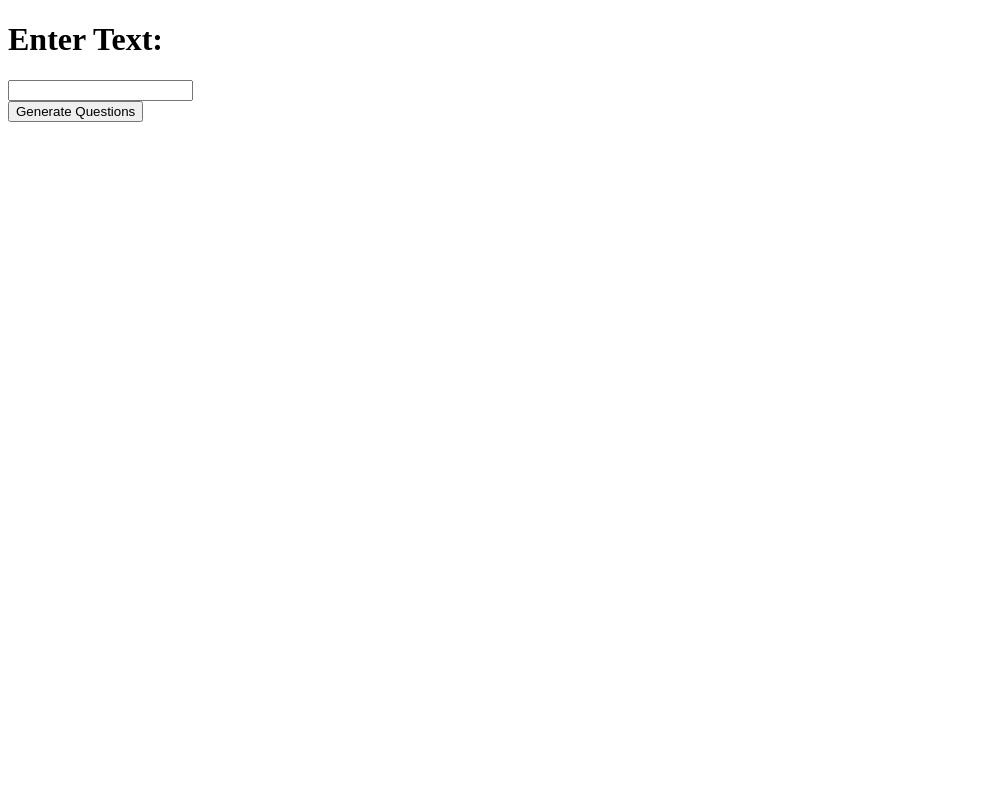
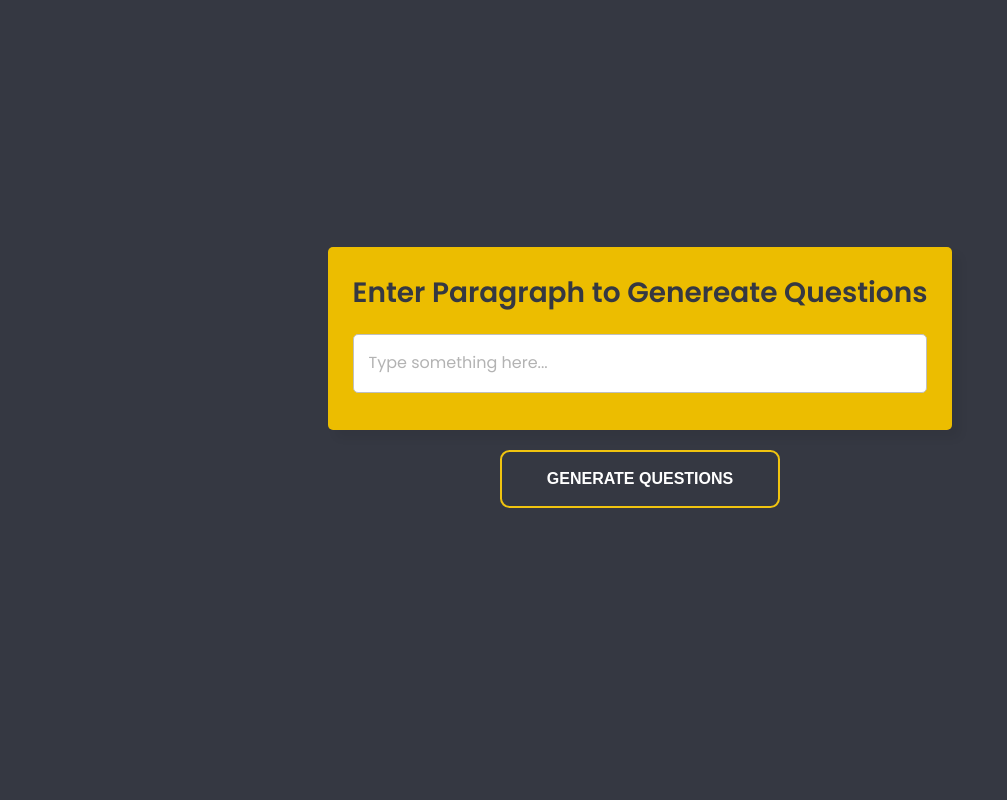
Before and after one commit to noelsj007/Automatic_question_generator, a Django app: page / in a window 1280 px wide. Shown: the whole page, without its empty margins (0-1007 px from the left). Run offline with Django 4.2, Linux system fonts and the light colour scheme.

Commit message:
input styling

```diff
--- a/aqg/settings.py
+++ b/aqg/settings.py
@@ -11,6 +11,7 @@ https://docs.djangoproject.com/en/4.1/ref/settings/
 """
 
 from pathlib import Path
+import os
 
 # Build paths inside the project like this: BASE_DIR / 'subdir'.
 BASE_DIR = Path(__file__).resolve().parent.parent
@@ -122,3 +123,7 @@ STATIC_URL = "static/"
 # https://docs.djangoproject.com/en/4.1/ref/settings/#default-auto-field
 
 DEFAULT_AUTO_FIELD = "django.db.models.BigAutoField"
+
+
+STATIC_URL = "/modelsapp/static/"
+STATIC_ROOT = os.path.join(BASE_DIR, 'static')
--- /dev/null
+++ b/modelsapp/static/inputStyle.css
@@ -0,0 +1,123 @@
+@import url("https://fonts.googleapis.com/css2?family=Poppins:wght@400;500;600&display=swap");
+* {
+  margin: 0;
+  padding: 0;
+  box-sizing: border-box;
+  font-family: "Poppins", sans-serif;
+}
+.btn {
+    box-sizing: border-box;
+    -webkit-appearance: none;
+       -moz-appearance: none;
+            appearance: none;
+    background-color: transparent;
+    border: 2px solid #e74c3c;
+    border-radius: 0.6em;
+    color: #e74c3c;
+    cursor: pointer;
+    display: flex;
+    align-self: center;
+    font-size: 1rem;
+    font-weight: 400;
+    line-height: 1;
+    margin: 20px;
+    padding: 1.2em 2.8em;
+    text-decoration: none;
+    text-align: center;
+    text-transform: uppercase;
+    font-family: "Montserrat", sans-serif;
+    font-weight: 700;
+  }
+  .btn:hover, .btn:focus {
+    color: #fff;
+    outline: 0;
+  }
+
+  .first {
+    transition: box-shadow 300ms ease-in-out, color 300ms ease-in-out;
+  }
+  .first:hover {
+    box-shadow: 0 0 40px 40px #e74c3c inset;
+  }
+
+  .second {
+    border-radius: 3em;
+    border-color: #1abc9c;
+    color: #fff;
+    background-image: linear-gradient(to right, rgba(26, 188, 156, 0.6), rgba(26, 188, 156, 0.6) 5%, #1abc9c 5%, #1abc9c 10%, rgba(26, 188, 156, 0.6) 10%, rgba(26, 188, 156, 0.6) 15%, #1abc9c 15%, #1abc9c 20%, rgba(26, 188, 156, 0.6) 20%, rgba(26, 188, 156, 0.6) 25%, #1abc9c 25%, #1abc9c 30%, rgba(26, 188, 156, 0.6) 30%, rgba(26, 188, 156, 0.6) 35%, #1abc9c 35%, #1abc9c 40%, rgba(26, 188, 156, 0.6) 40%, rgba(26, 188, 156, 0.6) 45%, #1abc9c 45%, #1abc9c 50%, rgba(26, 188, 156, 0.6) 50%, rgba(26, 188, 156, 0.6) 55%, #1abc9c 55%, #1abc9c 60%, rgba(26, 188, 156, 0.6) 60%, rgba(26, 188, 156, 0.6) 65%, #1abc9c 65%, #1abc9c 70%, rgba(26, 188, 156, 0.6) 70%, rgba(26, 188, 156, 0.6) 75%, #1abc9c 75%, #1abc9c 80%, rgba(26, 188, 156, 0.6) 80%, rgba(26, 188, 156, 0.6) 85%, #1abc9c 85%, #1abc9c 90%, rgba(26, 188, 156, 0.6) 90%, rgba(26, 188, 156, 0.6) 95%, #1abc9c 95%, #1abc9c 100%);
+    background-position: 0 0;
+    background-size: 100%;
+    transition: background 300ms ease-in-out;
+  }
+  .second:hover {
+    background-position: 100px;
+  }
+
+  .third {
+    border-color: #3498db;
+    color: #fff;
+    box-shadow: 0 0 40px 40px #3498db inset, 0 0 0 0 #3498db;
+    transition: all 150ms ease-in-out;
+  }
+  .third:hover {
+    box-shadow: 0 0 10px 0 #3498db inset, 0 0 10px 4px #3498db;
+  }
+
+  .fourth {
+    border-color: #f1c40f;
+    color: #fff;
+    background-image: linear-gradient(45deg, #f1c40f 50%, transparent 50%);
+    background-position: 100%;
+    background-size: 400%;
+    transition: background 300ms ease-in-out;
+  }
+  .fourth:hover {
+    background-position: 0;
+  }
+
+body {
+  display: flex;
+  align-items: center;
+  justify-content: center;
+  min-height: 100vh;
+  background: linear-gradient(#353842, #353842);
+}
+::selection {
+  color: #fff;
+  background: #4671ea;
+}
+.wrapper {
+  width: 100%;
+  background: #ecbd00;
+  border-radius: 5px;
+  padding: 25px 25px 30px;
+  box-shadow: 8px 8px 10px rgba(0, 0, 0, 0.06);
+}
+.wrapper h2 {
+  color: #353842;
+  font-size: 28px;
+  text-align: center;
+}
+.wrapper textarea {
+  width: 100%;
+  resize: none;
+  height: 59px;
+  outline: none;
+  padding: 15px;
+  font-size: 16px;
+  margin-top: 20px;
+  border-radius: 5px;
+  max-height: 330px;
+  caret-color: #4671ea;
+  border: 1px solid #bfbfbf;
+}
+textarea::placeholder {
+  color: #b3b3b3;
+}
+textarea:is(:focus, :valid) {
+  padding: 14px;
+  border: 2px solid #ffcc00;
+}
+textarea::-webkit-scrollbar {
+  width: 0px;
+}
--- /dev/null
+++ b/modelsapp/static/inputscript.js
@@ -0,0 +1,6 @@
+const textarea = document.querySelector("textarea");
+textarea.addEventListener("keyup", (e) => {
+  textarea.style.height = "63px";
+  let scHeight = e.target.scrollHeight;
+  textarea.style.height = `${scHeight}px`;
+});
--- a/modelsapp/templates/input.html
+++ b/modelsapp/templates/input.html
@@ -1,15 +1,24 @@
 <!DOCTYPE html>
+{% load static  %}
 <html>
   <head>
+      <link href="{% static 'inputStyle.css' %}" rel="stylesheet" type="text/css">
     <title>Input Text</title>
   </head>
   <body>
-    <h1>Enter Text:</h1>
     <form method="post">
       {% csrf_token %}
-      <input type="textarea" name="input_text">
+
+      <div class="wrapper">
+        <h2>Enter Paragraph to Genereate Questions</h2>
+        <textarea spellcheck="false" name="input_text" placeholder="Type something here..." required></textarea>
+      </div>
+      <center>
+      <input class="btn fourth" type="submit" value="Generate Questions">
+    </center>
       <br>
-      <input type="submit" value="Generate Questions">
+
     </form>
   </body>
+  <script src="{% static 'inputscript.js' %}"></script>
 </html>
--- /dev/null
+++ b/runtime.txt
@@ -0,0 +1 @@
+python-3.9.12
```
Also changed, not shown: requirements.txt (added, +11 -0 lines), 3 other files.
